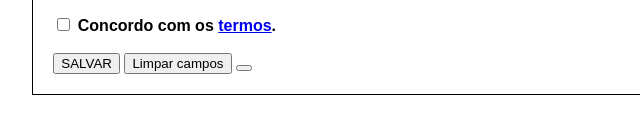
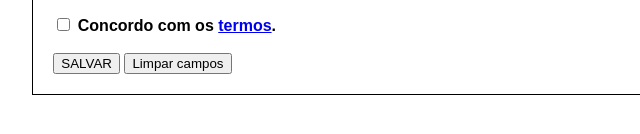
Before and after one commit to WesclayCODE/projeto-pratica-java-script, a plain HTML site: page index.html in a window 1280 px wide. Shown: the part 444-578 px from the top of the page, 109-749 px from the left. Drawn offline with Linux system fonts and the light colour scheme.

Commit message:
teste modif 2

```diff
--- a/index.html
+++ b/index.html
@@ -46,7 +46,6 @@
                 <input type="checkbox" name="termos" id="termos" required /> <label for="">Concordo com os <a href="http://" target="_blank" rel="noopener noreferrer">termos</a>.</label><br /><br />
                 <button type="submit" />SALVAR</button>
                 <button type="reset">Limpar campos</button>
-                <button type="reset"></button>
             </div>
         </form>
 </body>
```
